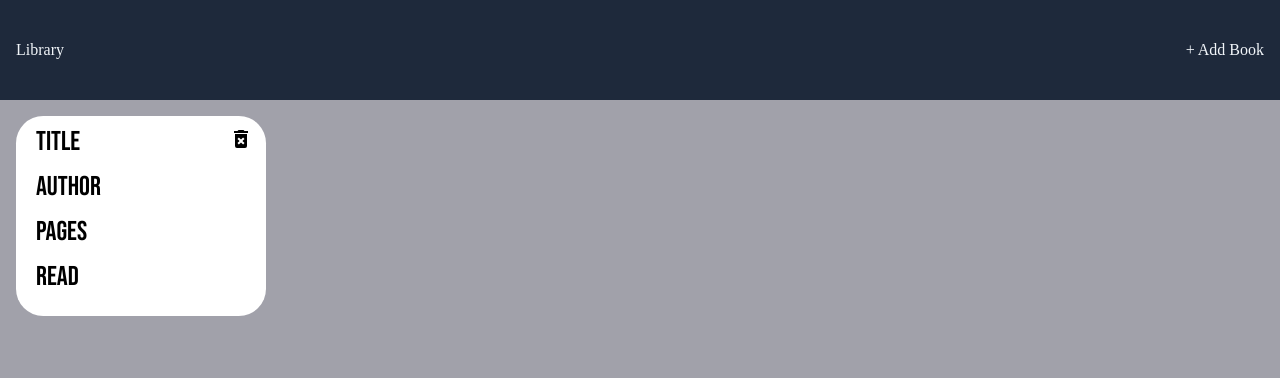
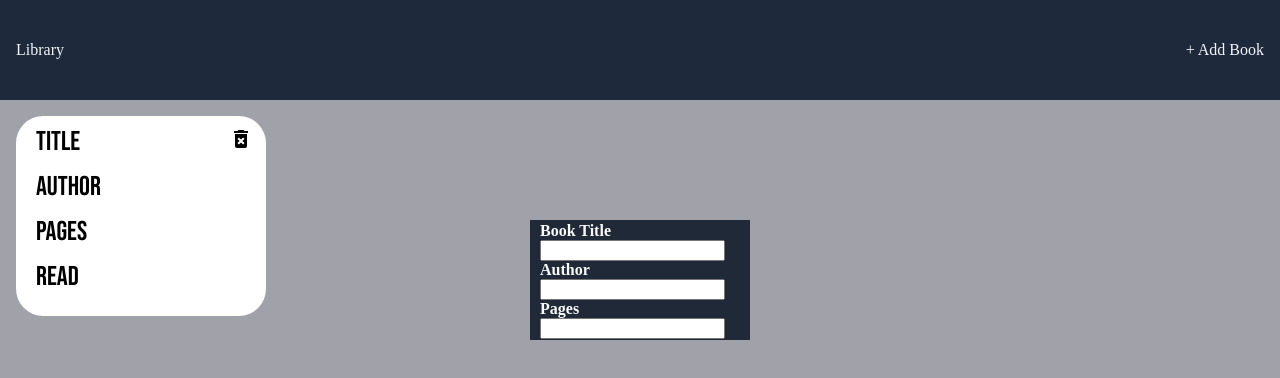
Before and after one commit to CraigYeoman/library, a plain HTML site: page index.html in a window 1280 px wide. Shown: the top 378 px of the page. Drawn offline with Linux system fonts and the light colour scheme.

Commit message:
Working onmodal

```diff
--- a/books.js
+++ b/books.js
@@ -1,4 +1,6 @@
 let myLibrary = [];
+
+const theHobbit = new Book("meow", "meow", "meow", "meow");
 
 function Book(title, author, pages, read) {
     this.title = title
@@ -6,11 +8,11 @@ function Book(title, author, pages, read) {
     this.pages = pages
     this.read = read
     this.info = function() {
-         return (title + author + pages + read)
+        return (title + author + pages + read)
     }
-    console.log(Book.info())
+    console.log(this.info());
 }
 
 function addBookToLibrary() {
-
+    myLibrary.push(Book)
 }
--- a/index.html
+++ b/index.html
@@ -28,5 +28,19 @@
             </div>
         </div>
     </div>
+    <div class="modal" id="book-entry">
+        <div class="small-container">
+            <label for="bookTitle">Book Title</label>
+            <input type="text" id="bookTitle">
+        </div>
+        <div class="small-container">
+            <label for="author">Author</label>
+            <input type="text" id="author">
+        </div>
+        <div class="small-container">
+            <label for="pages">Pages</label>
+            <input type="text" id="pages">
+        </div>
+    </div>
 </body>
 </html>
--- a/style.css
+++ b/style.css
@@ -74,3 +74,44 @@ body {
     margin-right: 10px;
 
 }
+
+.modal {
+    position: fixed;
+    z-index: 1;
+    width: 200px;
+    height: 100px;
+    display: flex;
+    flex-direction: column;
+    align-items: center;
+    justify-content: center;
+    top: 35%;
+    left: 50%;
+    background-color: #1F2937;
+    color: #F9FAF8;
+    font-weight: bold;
+    padding: 10px;
+    transform: translate(-50%, -50%) scale(1);
+}
+
+.modal.activate {
+    transform: translate(-50%, -50%) scale(1);
+}
+
+.modal-heading {
+    text-align: center;
+}
+
+.background-modal {
+    position: fixed;
+    height: 100%;
+    width: 100%;
+    display: none;
+    top: 0;
+    left: 0;
+    background-color: #ffffff;
+    opacity: .7;
+}
+
+.background-modal.activate {
+    display: block;
+}
```
